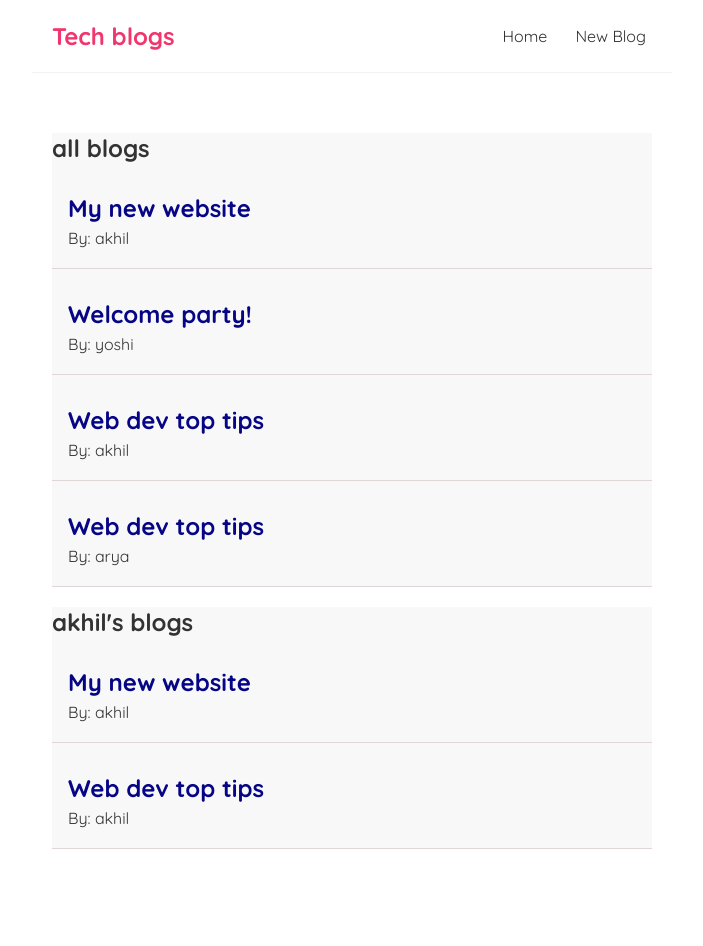
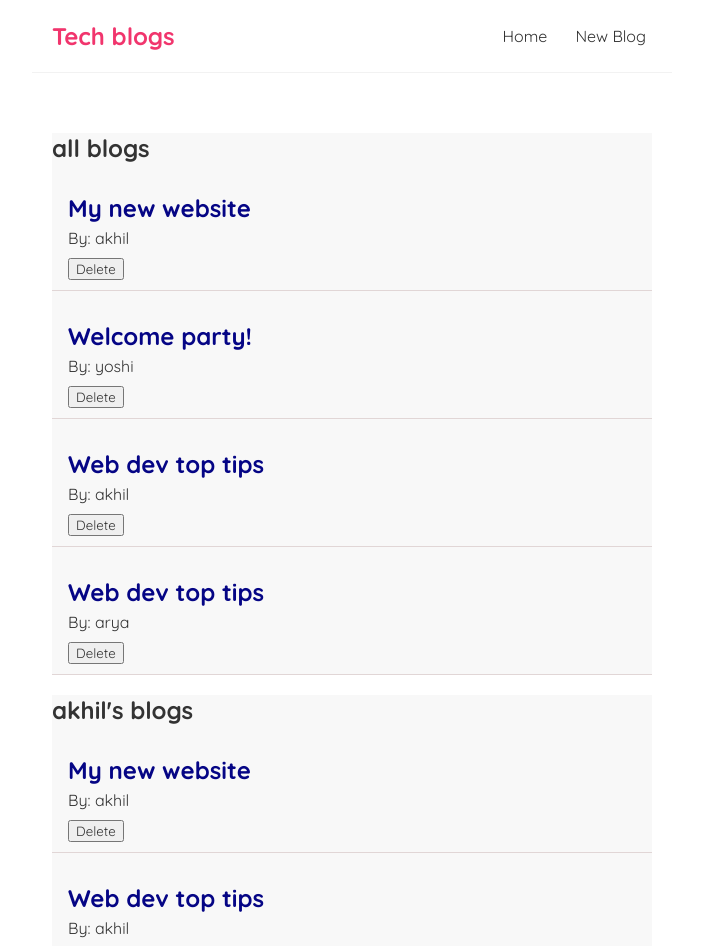
Before and after one commit to akhiljosef5/my-blog, a React (Create React App) app: page / in a window 1280 px wide. Shown: the top 946 px of the page, without its empty margins (288-991 px from the left). Built offline with nearby package versions, Linux system fonts and the light colour scheme.

Commit message:
function as props; deleting by setting new state

```diff
--- a/src/blogList.jsx
+++ b/src/blogList.jsx
@@ -1,4 +1,4 @@
-const BlogList = ({ blogs, title }) => {
+const BlogList = ({ blogs, title, handleDelete }) => {
     return (
         <div className="blog-list">
             <h2>{title}</h2>
@@ -6,6 +6,9 @@
                 <div className="blogs-preview" key={blog.id}>
                     <h2>{blog.title}</h2>
                     <p>By: {blog.author}</p>
+                    <div className="delete-blog">
+                        <button onClick={() => handleDelete(blog.id)}>Delete</button>
+                    </div>
                 </div>
             ))}
         </div>
--- a/src/home.jsx
+++ b/src/home.jsx
@@ -8,12 +8,17 @@
         { title: 'Welcome party!', body: 'lorem ipsum...', author: 'yoshi', id: 2 },
         { title: 'Web dev top tips', body: 'lorem ipsum...', author: 'akhil', id: 3 },
         { title: 'Web dev top tips', body: 'lorem ipsum...', author: 'arya', id: 4 }
-    ])
+    ]);
+
+    const handleDelete = (id) => {
+        const updatedBlogs = blogs.filter(blog => blog.id !== id);
+        setBlogs(updatedBlogs);
+    }
 
     return (
         <div className="home">
-            <BlogList blogs={blogs} title='all blogs' />
-            <BlogList blogs={blogs.filter((blog) => blog.author === 'akhil')} title="akhil's blogs" />
+            <BlogList blogs={blogs} title='all blogs' handleDelete={handleDelete} />
+            <BlogList blogs={blogs.filter((blog) => blog.author === 'akhil')} title="akhil's blogs" handleDelete={handleDelete} />
         </div>
     );
 }
```
